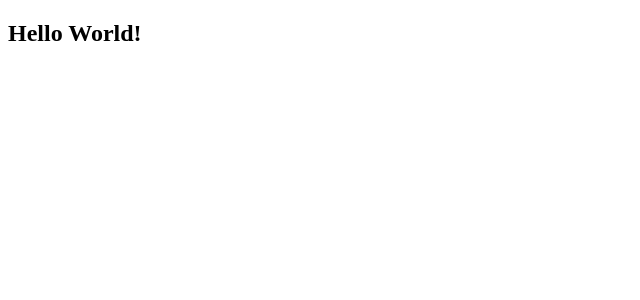
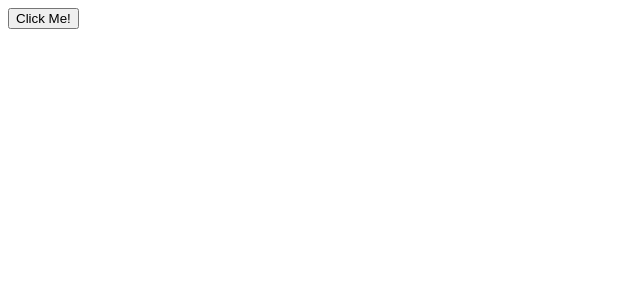
Before and after one commit to GiuseppeCrimi99/REACT, a React (Vite) app in the folder my-app/: page / in a window 1280 px wide. Shown: the top 300 px of the page, without its empty margins (0-640 px from the left). Built offline with nearby package versions, Linux system fonts and the light colour scheme.

Commit message:
events in REACT

```diff
--- /dev/null
+++ b/my-app/src/AlertClock.jsx
@@ -0,0 +1,13 @@
+import { Button } from "./Button";
+
+export function AlertClock(){
+    function handleShowTime(){
+        const date= new Date;
+        return alert (`The local time is ${date.toLocaleTimeString()}`)
+    }
+    return (
+        <div>
+            <Button onClick={handleShowTime}label="Click Me!"/>
+        </div>
+    )
+}
--- a/my-app/src/App.jsx
+++ b/my-app/src/App.jsx
@@ -1,11 +1,11 @@
-import { Hello } from "./Hello";
+import { AlertClock } from "./AlertClock"
 
 export function App (){
     return(
         <div>
 
-                 <Hello />
 
+            <AlertClock />
 
         </div>
     )
--- /dev/null
+++ b/my-app/src/Button.jsx
@@ -0,0 +1,3 @@
+export function Button ({label, onClick}){
+    return <button onClick={onClick}>{label}</button>
+}
--- a/my-app/src/index.jsx
+++ b/my-app/src/index.jsx
@@ -1,4 +1,4 @@
-import { Hello } from "./Hello"
+
 import { App } from "./App"
 import {createRoot} from "react-dom/client"
 const rootElement= document.getElementById("root")
```
